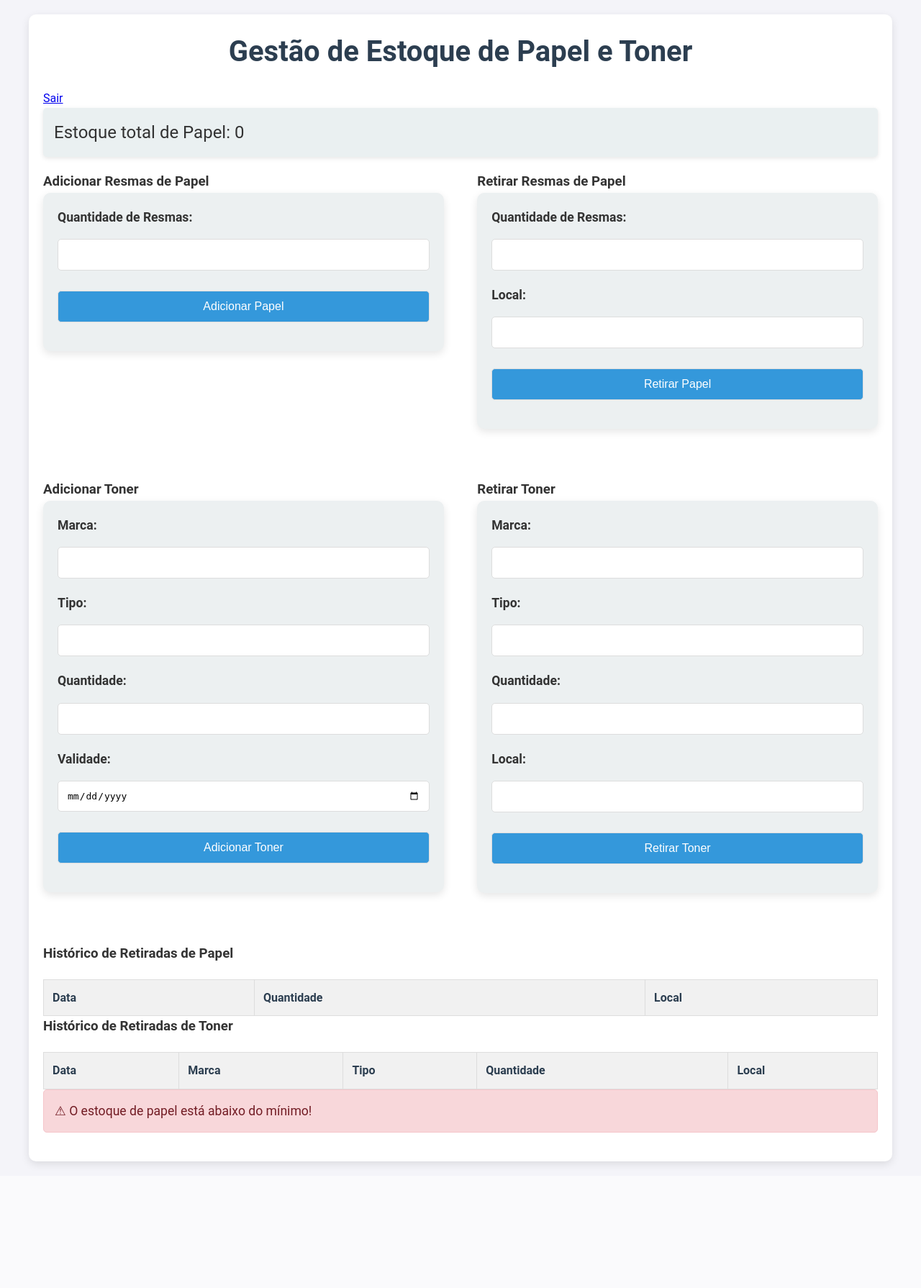
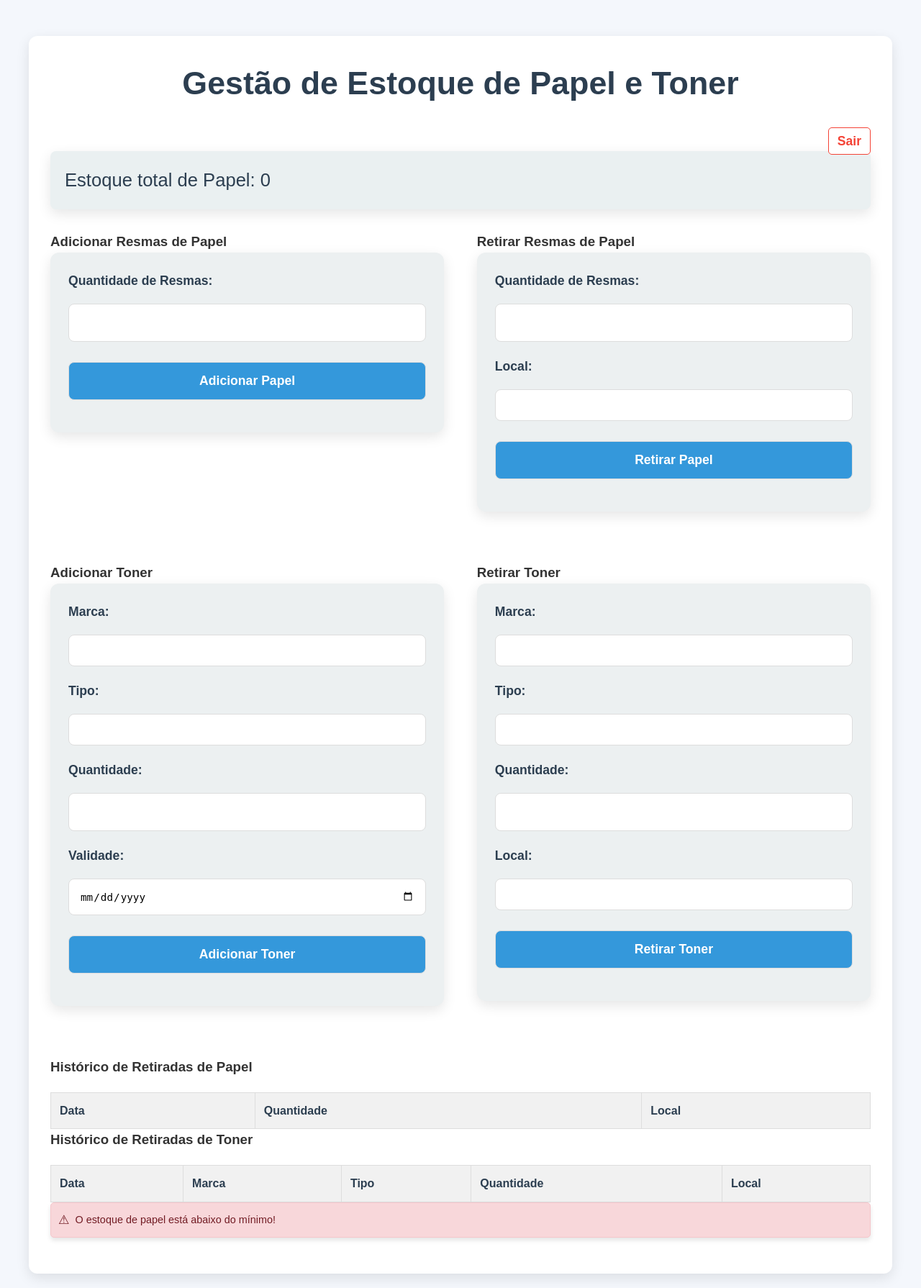
Before and after one commit to laviniasa/selbmanager, a Flask app: page / in a window 1280 px wide. Shown: the whole page at 72% size. Before the commit the page ends 1622 px from the top, so only its background shows below. Run offline with Flask 3, Linux system fonts and the light colour scheme; the visitor is signed in with stand-in values (Sample User, id 1); lists and menus that the app fills with data are empty.

Commit message:
Update styles.css

```diff
--- a/gerenciador_estoque/static/styles.css
+++ b/gerenciador_estoque/static/styles.css
@@ -7,8 +7,8 @@
 
 /* Fonte padrão */
 body {
-    font-family: 'Roboto', sans-serif; /* Fonte mais moderna e legível */
-    background-color: #f4f4f9;
+    font-family: 'Poppins', sans-serif;
+    background-color: #f4f7fc;
     color: #333;
     line-height: 1.6;
     margin: 20px;
@@ -18,39 +18,49 @@
 .container {
     max-width: 1200px;
     margin: 0 auto;
-    padding: 20px;
+    padding: 30px;
     background-color: white;
-    border-radius: 10px; /* Bordas mais suaves */
-    box-shadow: 0 4px 12px rgba(0, 0, 0, 0.1); /* Sombra mais suave */
+    border-radius: 12px;
+    box-shadow: 0 6px 18px rgba(0, 0, 0, 0.1);
+    margin-top: 50px;
 }
 
 /* Títulos principais */
 h2 {
     text-align: center;
     color: #2c3e50;
-    font-size: 2.5em;
-    margin-bottom: 20px;
+    font-size: 2.8em;
+    margin-bottom: 30px;
+    font-weight: 600;
 }
 
 /* Estilo das mensagens de erro e sucesso */
+.error-message, .success-message {
+    border-radius: 8px;
+    padding: 15px;
+    margin-bottom: 20px;
+    font-size: 1.1em;
+    box-shadow: 0 4px 10px rgba(0, 0, 0, 0.1);
+    display: flex;
+    align-items: center;
+}
+
 .error-message {
     background-color: #f8d7da;
     color: #721c24;
     border: 1px solid #f5c6cb;
-    padding: 15px; /* Mais padding para melhorar a visibilidade */
-    margin-bottom: 20px;
-    border-radius: 5px;
-    font-size: 1.1em; /* Aumenta o tamanho da fonte */
 }
 
 .success-message {
     background-color: #d4edda;
     color: #155724;
     border: 1px solid #c3e6cb;
-    padding: 15px; /* Mais padding */
-    margin-bottom: 20px;
-    border-radius: 5px;
-    font-size: 1.1em;
+}
+
+/* Estilo dos ícones nas mensagens */
+.icon {
+    margin-right: 10px;
+    font-size: 1.5em;
 }
 
 /* Layout das colunas */
@@ -68,82 +78,135 @@
 /* Formulários */
 form {
     background-color: #ecf0f1;
-    padding: 20px;
-    border-radius: 10px;
-    box-shadow: 0 4px 12px rgba(0, 0, 0, 0.1); /* Melhorando a sombra */
-    margin-bottom: 30px; /* Mais espaço entre os formulários */
+    padding: 25px;
+    border-radius: 12px;
+    box-shadow: 0 6px 18px rgba(0, 0, 0, 0.1);
+    margin-bottom: 30px;
 }
 
 label {
     display: block;
-    margin-bottom: 8px;
+    margin-bottom: 10px;
     font-weight: bold;
+    color: #2c3e50;
     font-size: 1.1em;
 }
 
 input[type="number"], input[type="text"], input[type="date"], input[type="submit"] {
     width: 100%;
-    padding: 12px;
+    padding: 15px;
     margin: 8px 0 20px;
-    border-radius: 5px;
+    border-radius: 8px;
     border: 1px solid #ddd;
-    font-size: 1em;
-    transition: border-color 0.3s ease, box-shadow 0.3s ease;
+    font-size: 1.1em;
+    transition: all 0.3s ease;
 }
 
 input[type="submit"] {
     background-color: #3498db;
     color: white;
     cursor: pointer;
+    font-weight: 600;
     transition: background-color 0.3s ease, transform 0.3s ease;
 }
 
 input[type="submit"]:hover {
     background-color: #2980b9;
-    transform: scale(1.05); /* Suaviza o efeito de hover */
+    transform: scale(1.05);
 }
 
 input[type="number"]:focus, input[type="text"]:focus, input[type="date"]:focus {
     border-color: #3498db;
-    box-shadow: 0 0 5px rgba(52, 152, 219, 0.5); /* Destaque mais claro ao focar */
+    box-shadow: 0 0 10px rgba(52, 152, 219, 0.4);
 }
-
+input[type="text"], input[type="password"] {
+    width: 100%;               /* Ambos os campos devem ter a mesma largura */
+    padding: 12px;             /* Ajuste de padding para que ambos fiquem com o mesmo tamanho */
+    margin: 8px 0 20px;        /* Margem igual nos dois campos */
+    border-radius: 8px;        /* Borda arredondada */
+    border: 1px solid #ddd;    /* Cor da borda */
+    font-size: 1em;            /* Tamanho da fonte igual */
+    transition: all 0.3s ease; /* Transição suave ao focar */
+}
 /* Tabelas */
 table {
     width: 100%;
     border-collapse: collapse;
     margin-top: 20px;
-    overflow-x: auto; /* Permite rolagem em dispositivos móveis */
 }
 
 table th, table td {
     padding: 12px;
     text-align: left;
     border: 1px solid #ddd;
+    color: #2c3e50;
 }
 
 table th {
     background-color: #f1f1f1;
     font-weight: bold;
-    color: #2c3e50; /* Cor mais contrastante */
 }
 
 table tr:nth-child(even) {
     background-color: #f9f9f9;
 }
 
+table tr:hover {
+    background-color: #eaf0f1;
+}
+
 /* Estilos para a seção de Estoque */
 #estoque-total-papel {
-    font-size: 1.5em;
+    font-size: 1.6em;
     background-color: #eaf0f1;
-    padding: 15px;
-    border-radius: 5px;
-    margin-bottom: 20px;
-    box-shadow: 0 2px 6px rgba(0, 0, 0, 0.1); /* Adicionando sombra suave */
+    padding: 20px;
+    border-radius: 8px;
+    margin-bottom: 30px;
+    box-shadow: 0 6px 18px rgba(0, 0, 0, 0.1);
+    color: #2c3e50;
 }
 
+/* Boas-vindas e link de logout */
+.welcome-section {
+    text-align: right;
+    margin-top: 20px;
+}
+
+.welcome-section p {
+    display: inline-block;
+    font-weight: 600;
+    font-size: 1.1em;
+    color: #333;
+}
+
+.btn-logout {
+    color: #f44336;
+    font-weight: bold;
+    text-decoration: none;
+    padding: 8px 12px;
+    background-color: #fff;
+    border: 1px solid #f44336;
+    border-radius: 5px;
+    font-size: 1.1em;
+}
+
+.btn-logout:hover {
+    background-color: #f44336;
+    color: #fff;
+}
+
+/* Estilos para o Rodapé */
+footer {
+    text-align: center;
+    padding: 20px;
+    background-color: #34495e;
+    color: #fff;
+    font-size: 14px;
+    margin-top: 40px;
+}
+
+/* Media Queries para Responsividade */
 @media (max-width: 768px) {
-    /* Ajustes para dispositivos móveis */
     .row {
         flex-direction: column;
     }
@@ -154,6 +217,34 @@
     }
 
     table {
-        overflow-x: scroll; /* Permite rolagem horizontal */
+        overflow-x: scroll;
+    }
+
+    .container {
+        padding: 20px;
+    }
+
+    h2 {
+        font-size: 2.2em;
     }
 }
+
+/* Estilo das mensagens de erro */
+.error-message {
+    background-color: #f8d7da;
+    color: #721c24;
+    border: 1px solid #f5c6cb;
+    padding: 10px;
+    margin-bottom: 20px;
+    font-size: 0.9em;
+    border-radius: 5px;
+    display: flex;
+    align-items: center;
+    justify-content: flex-start;
+    box-shadow: 0 4px 6px rgba(0, 0, 0, 0.1);
+}
+
+.error-message .icon {
+    margin-right: 8px;
+    font-size: 1.2em;
+}
```
